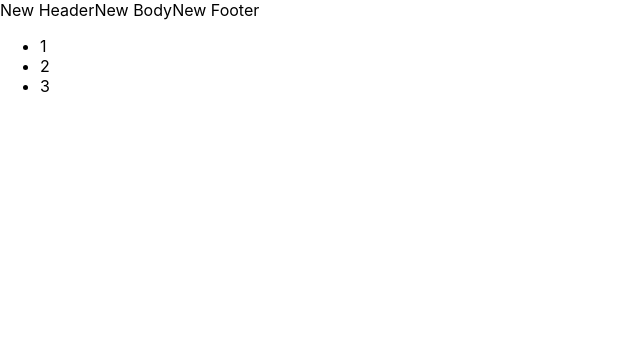
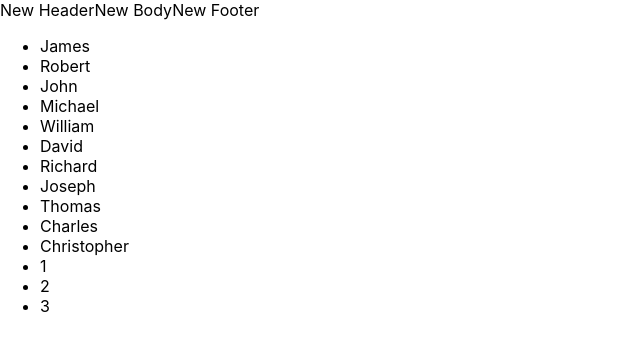
Before and after one commit to AnatolyNikol/microtasks, a React (Create React App) app: page / in a window 1280 px wide. Shown: the top 350 px of the page, without its empty margins (0-640 px from the left). Built offline with nearby package versions, Linux system fonts and the light colour scheme.

Commit message:
Use map for students array

```diff
--- a/src/microtaks 2/NewComponent.tsx
+++ b/src/microtaks 2/NewComponent.tsx
@@ -13,6 +13,11 @@ type StudentType = {
 export const NewComponent = (props:NewComponentType) => {
     return (
         <ul>
+            {props.students.map((objectFromStudentArray, index) => {
+                return (
+                    <li>{objectFromStudentArray.name}</li>
+                )
+            })}
             <li>1</li>
             <li>2</li>
             <li>3</li>
```
